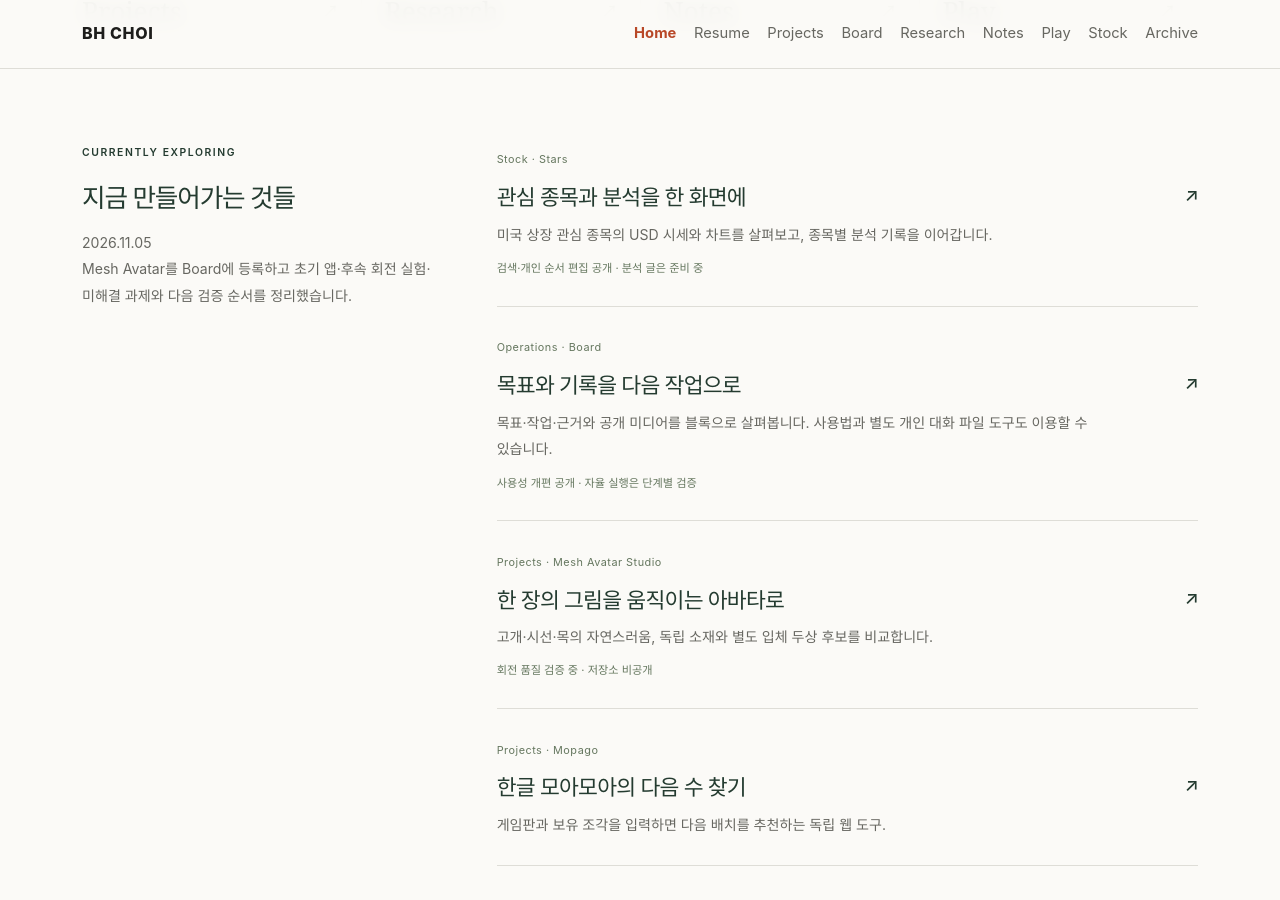
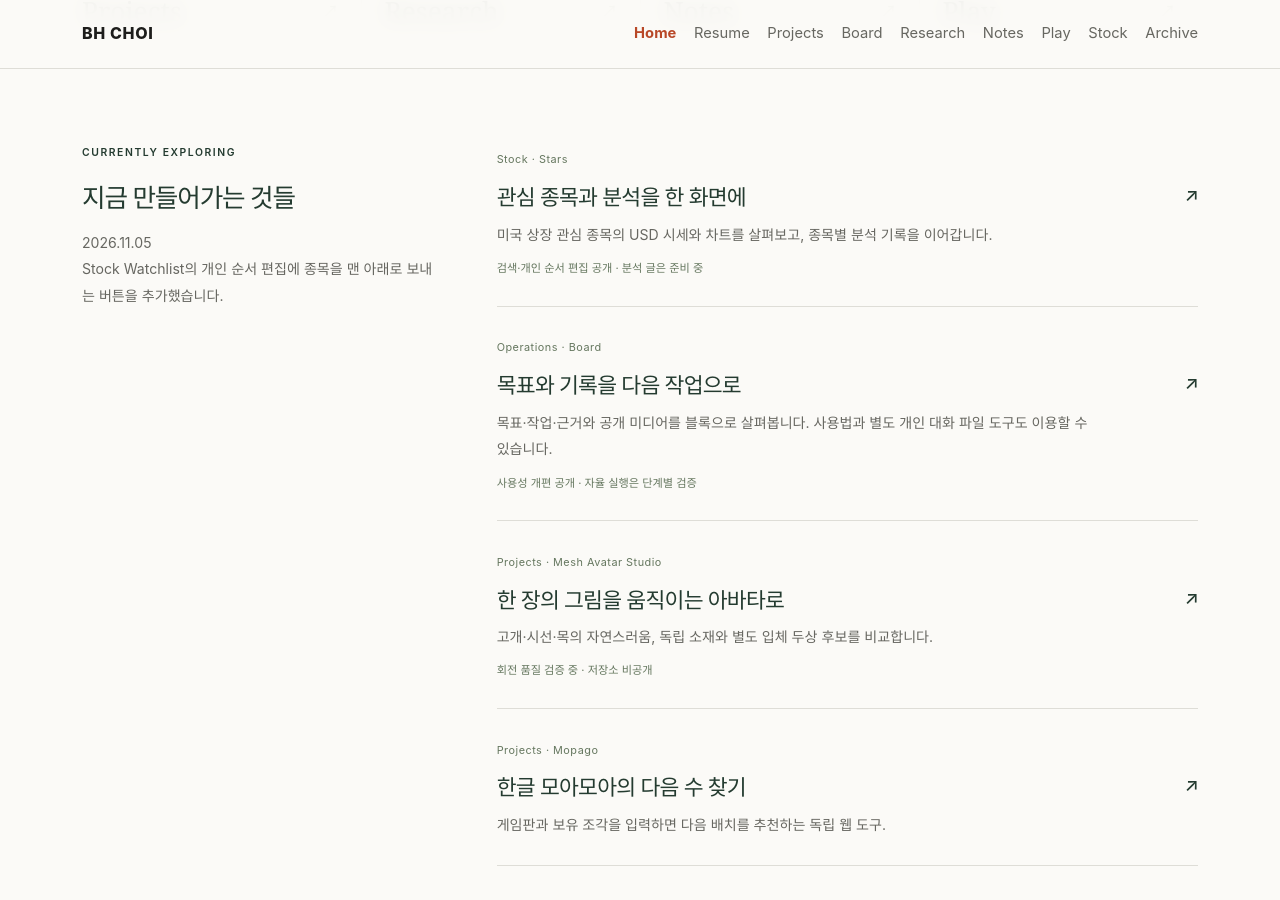
Before and after one commit to cbh456746/cbh456746.github.io, a Jekyll site: the page built from index.md, in a window 1280 px wide and 900 px high, scrolled down 701 px. Built offline with Jekyll 4.4.1, drawn with Linux system fonts in a browser that asks for light colours.

Commit message:
Add move-to-bottom control for Watchlist order

```diff
--- a/index.md
+++ b/index.md
@@ -4,9 +4,9 @@
 description: BH CHOI의 프로젝트, 탐구, 학습과 취향을 담는 개인 기록 공간.
 home_design: garden
 home_current:
-  task_id: M-23
+  task_id: M-24
   updated_on: '2026-11-05'
-  summary: 'Mesh Avatar를 Board에 등록하고 초기 앱·후속 회전 실험·미해결 과제와 다음 검증 순서를 정리했습니다.'
+  summary: 'Stock Watchlist의 개인 순서 편집에 종목을 맨 아래로 보내는 버튼을 추가했습니다.'
 ---
 
 <section class="home-hero" aria-labelledby="home-title">
```
Also changed, not shown: DECISIONS.md (+4 -0 lines), TASKS.md (+1 -0 lines), docs/BLOG_OPERATIONS_HANDOFF.md (+1 -0 lines), docs/STOCK_OPERATIONS.md (+1 -1 lines), js/stock.js (+11 -7 lines), stock.md (+2 -2 lines).
